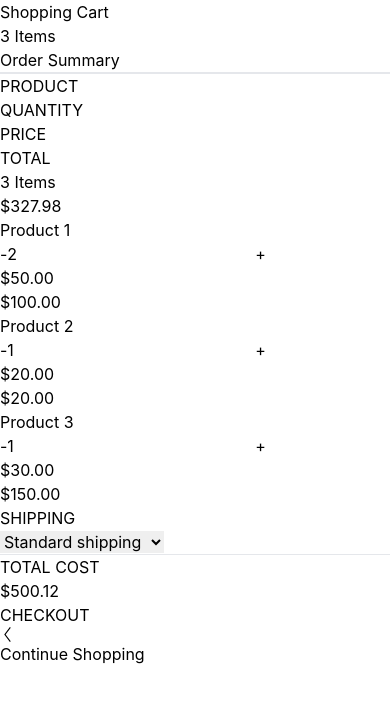
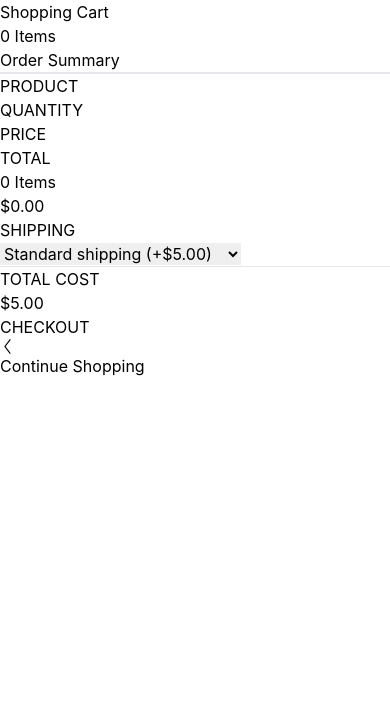
Before and after one commit to hkhaung/webdev-projects, a React (Vite) app in the folder shopping-cart/shopping-cart/: page /cart in a window 390 px wide. Shown: the top 702 px of the page. Built offline with nearby package versions, Linux system fonts and the light colour scheme.

Commit message:
shopping cart done
changing quantity in cart does not refresh dom

responsiveness on smaller screens for cart

```diff
--- a/shopping-cart/shopping-cart/src/components/Cart/Cart.jsx
+++ b/shopping-cart/shopping-cart/src/components/Cart/Cart.jsx
@@ -1,28 +1,11 @@
-import { useState } from "react";
+import {useEffect, useState} from "react";
 import {Link} from "react-router-dom";
 
-const items = [
-  {
-    product: 'Product 1',
-    quantity: 2,
-    price: '$50.00',
-    total: '$100.00',
-  },
-  {
-    product: 'Product 2',
-    quantity: 1,
-    price: '$20.00',
-    total: '$20.00',
-  },
-  {
-    product: 'Product 3',
-    quantity: -2,
-    price: '$30.00',
-    total: '$150.00',
-  },
-];
+function RangeInput({ starting=1, min=1, max=100, itemID=null }) {
+  if (itemID === null) {
+    return;
+  }
 
-function RangeInput({ starting=1, min=1, max=100 }) {
   if (starting < min) {
     starting = 1;
   }
@@ -33,27 +16,55 @@ function RangeInput({ starting=1, min=1, max=100 }) {
   const [value, setValue] = useState(starting);
 
   function handleDecrement() {
-    setValue((prev) => prev - 1);
+    setValue((prev) => {
+      const newValue = prev - 1;
+      let obj = JSON.parse(localStorage.getItem(itemID));
+      if (obj) {
+        obj.count = newValue;
+        localStorage.setItem(itemID, JSON.stringify(obj));
+      }
+      return newValue;
+    });
   }
 
   function handleIncrement() {
-    setValue((prev) => prev + 1);
+    setValue((prev) => {
+      const newValue = prev + 1;
+      let obj = JSON.parse(localStorage.getItem(itemID));
+      if (obj) {
+        obj.count = newValue;
+        localStorage.setItem(itemID, JSON.stringify(obj));
+      }
+      return newValue;
+    });
   }
 
   function handleInputChange(e) {
     const inputValue = e.target.value;
+    let newValue;
+
     if (/^[0-9]+$/.test(inputValue)) {
       const value = parseInt(inputValue);
       if (value < min) {
+        newValue = min;
         setValue(min);
       } else if (value > max) {
+        newValue = max;
         setValue(max);
       } else {
+        newValue = value;
         setValue(value);
       }
     }
     else if (inputValue === '') {
+      newValue = min;
       setValue(min);
+    }
+
+    let obj = JSON.parse(localStorage.getItem(itemID));
+    if (obj) {
+      obj.count = newValue;
+      localStorage.setItem(itemID, JSON.stringify(obj));
     }
   }
 
@@ -68,18 +79,52 @@ function RangeInput({ starting=1, min=1, max=100 }) {
   )
 }
 
-function Item({productDetails, quantity, price, total}) {
+function Item({ itemID=null, productDetails=null, quantity=null, price=null, total=null }) {
   return (
     <div className="grid grid-cols-subgrid col-span-4 gap-4">
       <div className="">{productDetails}</div>
-      <div><RangeInput starting={quantity} /></div>
-      <div>{price}</div>
+      <div><RangeInput itemID={itemID} starting={quantity} /></div>
+      <div>${Number(price).toFixed(2)}</div>
       <div>{total}</div>
     </div>
   )
 }
 
 function Cart() {
+  function handleSelect(e) {
+    let cost = totalCost;
+    const selectedValue = e.target.value;
+
+    if (selectedValue === "standard") {
+      cost += 5;
+    } else {
+      cost += 15;
+    }
+    setFinalTotalCost("$" + cost.toFixed(2));
+  }
+
+  const [totalCost , setTotalCost] = useState(0);
+  const [finalTotalCost, setFinalTotalCost] = useState('');
+  const [items, setItems] = useState([]);
+
+  useEffect(() => {
+    let newItems = [];
+    let calculatedTotalCost = 0;
+
+    for (let i = 0; i < localStorage.length; i++) {
+      let key = localStorage.key(i);
+      let value = JSON.parse(localStorage.getItem(key));
+      let itemTotal = value.count * value.price;
+      newItems.push({itemID: key, product: value.title, quantity: value.count, price: value.price, total: `$${itemTotal.toFixed(2)}`});
+      calculatedTotalCost += itemTotal;
+    }
+
+    setItems(newItems);
+    setTotalCost(calculatedTotalCost);
+    calculatedTotalCost += 5;  // by default should be 5 due to shipping fee
+    setFinalTotalCost(`$${calculatedTotalCost.toFixed(2)}`);
+  }, []);
+
   return (
     <>
       <div className="grid grid-cols-6 gap-4 p-12">
@@ -105,11 +150,12 @@ function Cart() {
         <div className="font-bold text-gray-400">TOTAL</div>
 
         <div className="font-bold">{items.length} Items</div>
-        <div className="font-bold text-right">$327.98</div>
+        <div className="font-bold text-right">${totalCost.toFixed(2)}</div>
 
         {items.map((item, i) => (
           <Item
             key={i}
+            itemID={item.itemID}
             productDetails={item.product}
             quantity={item.quantity}
             price={item.price}
@@ -119,16 +165,16 @@ function Cart() {
 
         <div className="font-bold row-start-4 col-start-5">SHIPPING</div>
         <div className="row-start-5 col-start-5 col-span-2 flex justify-center">
-          <select name="shipping" id="shipping-dropdown" className="w-full text-center bg-gray-100 p-2 rounded cursor-pointer focus:outline-none focus:ring-2 focus:border-blue-500 hover:bg-gray-200 transition duration-300 ease-in-out">
-            <option value="standard" className="rounded">Standard shipping</option>
-            <option value="same-day">Same day shipping</option>
+          <select name="shipping" id="shipping-dropdown" defaultValue="standard" onChange={handleSelect} className="w-full text-center bg-gray-100 p-2 rounded cursor-pointer focus:outline-none focus:ring-2 focus:border-blue-500 hover:bg-gray-200 transition duration-300 ease-in-out">
+            <option value="standard">Standard shipping (+$5.00)</option>
+            <option value="same-day">Same day shipping (+$15.00)</option>
           </select>
         </div>
         <div className="row-start-6 col-start-5 col-span-2">
           <hr className="border-gray-300"/>
         </div>
         <div className="row-start-7 col-start-5 font-bold">TOTAL COST</div>
-        <div className="row-start-7 col-start-6 font-bold text-right">$500.12</div>
+        <div className="row-start-7 col-start-6 font-bold text-right">{finalTotalCost}</div>
         <div className="row-start-8 col-start-5 col-span-2 flex justify-center">
           <button className="w-full bg-blue-500 rounded p-4 font-bold text-white shadow-blue-400 shadow-lg hover:bg-blue-700 transition duration-300 ease-in-out">CHECKOUT</button>
         </div>
@@ -138,8 +184,8 @@ function Cart() {
       <Link to="/" className="font-bold text-blue-500">
         <div className="flex items-center gap-2 px-12 hover:text-blue-600 transition duration-300 ease-in-out">
           <svg fill="currentColor" height="15px" width="15px" version="1.1" id="Layer_1" xmlns="http://www.w3.org/2000/svg"
-             xmlns:xlink="http://www.w3.org/1999/xlink" viewBox="0 0 404.258 404.258" xml:space="preserve"><g id="SVGRepo_bgCarrier" stroke-width="2"></g>
-          <g id="SVGRepo_tracerCarrier" stroke-linecap="round" stroke-linejoin="round"></g>
+             xmlnsXlink="http://www.w3.org/1999/xlink" viewBox="0 0 404.258 404.258" xmlSpace="preserve"><g id="SVGRepo_bgCarrier" strokeWidth="2"></g>
+          <g id="SVGRepo_tracerCarrier" strokeLinecap="round" strokeLinejoin="round"></g>
           <g id="SVGRepo_iconCarrier"> <polygon
             points="289.927,18 265.927,0 114.331,202.129 265.927,404.258 289.927,386.258 151.831,202.129 "></polygon> </g></svg>
         <span>Continue Shopping</span>
--- a/shopping-cart/shopping-cart/src/components/SearchAndDisplay/SearchAndDisplay.jsx
+++ b/shopping-cart/shopping-cart/src/components/SearchAndDisplay/SearchAndDisplay.jsx
@@ -60,11 +60,11 @@ function Card({ itemID="", imgSrc="", title = "Title", description = "descriptio
       return;
     }
 
-    const count = localStorage.getItem(itemID);
-    if (count === null) {
-      localStorage.setItem(itemID, 1);
+    const value = JSON.parse(localStorage.getItem(itemID));
+    if (value === null) {
+      localStorage.setItem(itemID, JSON.stringify({count: 1, title: title, price: price}));
     } else {
-      localStorage.setItem(itemID, (parseInt(count) + 1).toString());
+      localStorage.setItem(itemID, JSON.stringify({count: value.count + 1, title: title, price: price}));
     }
   }
 
@@ -73,11 +73,11 @@ function Card({ itemID="", imgSrc="", title = "Title", description = "descriptio
       return;
     }
 
-    let count = localStorage.getItem(itemID);
-    count = parseInt(count);
-    if (count && count > 0) {
-      localStorage.setItem(itemID, (count - 1).toString());
-    } else if (count === 0) {
+    let value = JSON.parse(localStorage.getItem(itemID));
+    if (value && value.count > 0) {
+      value.count = value.count - 1;
+      localStorage.setItem(itemID, JSON.stringify(value));
+    } else if (value.count === 0) {
       localStorage.removeItem(itemID);
     }
   }
```
